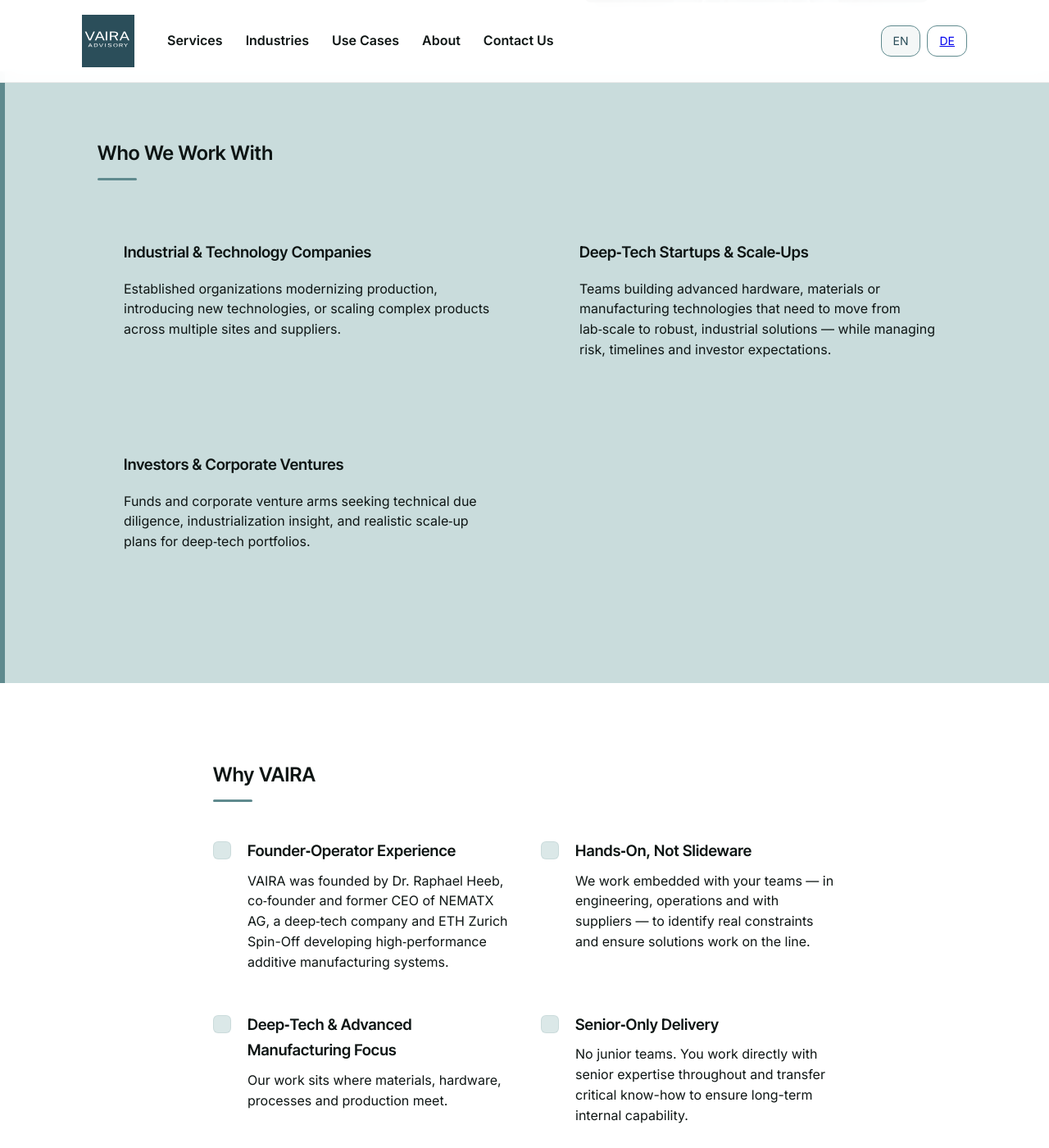
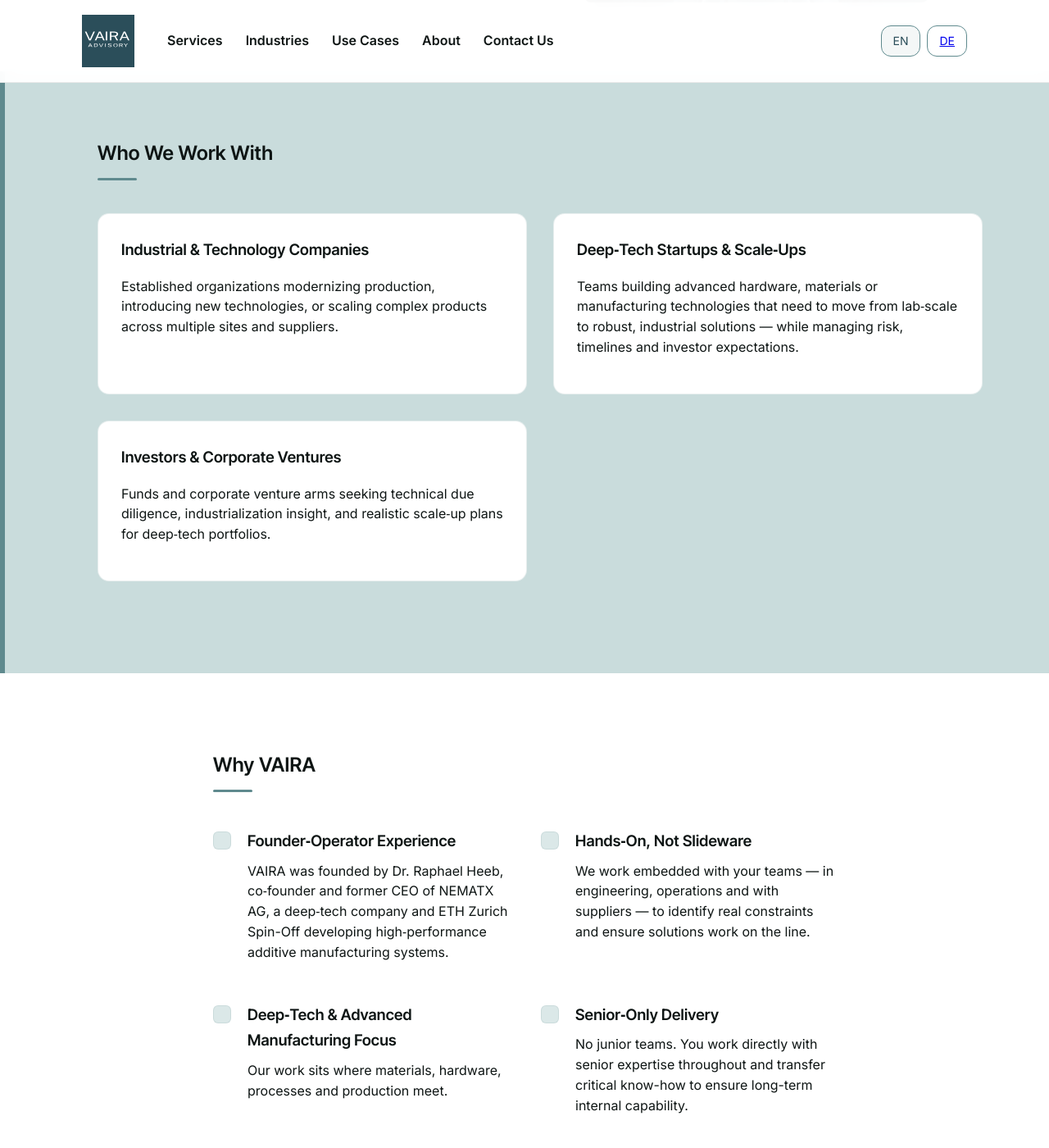
Before and after one commit to raphaelheeb/vaira-advisory, a Jekyll site: the page built from index.html, in a window 1280 px wide and 1400 px high, scrolled down 1128 px. Shown: the whole window at 82% size. Built offline with Jekyll 4.4.1, drawn with Linux system fonts in a browser that asks for light colours.

Commit message:
Update styles.css

```diff
--- a/assets/css/styles.css
+++ b/assets/css/styles.css
@@ -252,7 +252,7 @@
 
 .card {
   padding: 28px;
-  boarder-radius: 12px;
+  border-radius: 12px;
   transition: border-color 0.25s ease,
               box-shadow 0.25s ease,
               background 0.25s ease;
@@ -280,13 +280,15 @@
 }
 
 #who-we-work-with .card {
-  padding: 32px;
+  background: white;
+  border: 1px solid rgba(95, 138, 142, 0.15); /* subtle base border */
   border-radius: 14px;
+  transition: background 0.25s ease, border-color 0.25s ease, transform 0.25s ease;
 }
 
 #who-we-work-with .card:hover {
-  background: var(--primary-light-soft);
-  border-color: var(--primary-mid-soft);
+  background: rgba(201, 220, 220, 0.35); /* soft teal tint */
+  border-color: rgba(95, 138, 142, 0.35);
   transform: translateY(-2px);
 }
 
@@ -313,6 +315,19 @@
   display: block;
   transform: translateX(2px);    /* optical centering */
   opacity: 0.9;
+}
+
+#services .card {
+  border-radius: 14px; /* slightly more premium */
+  border: 1px solid rgba(95, 138, 142, 0.15);
+  background: white;
+  transition: background 0.25s ease, border-color 0.25s ease, transform 0.25s ease;
+}
+
+#services .card:hover {
+  background: rgba(201, 220, 220, 0.35);
+  border-color: rgba(95, 138, 142, 0.35);
+  transform: translateY(-2px);
 }
 
 /* SERVICES SECTION — horizontal icon + title layout */
```
